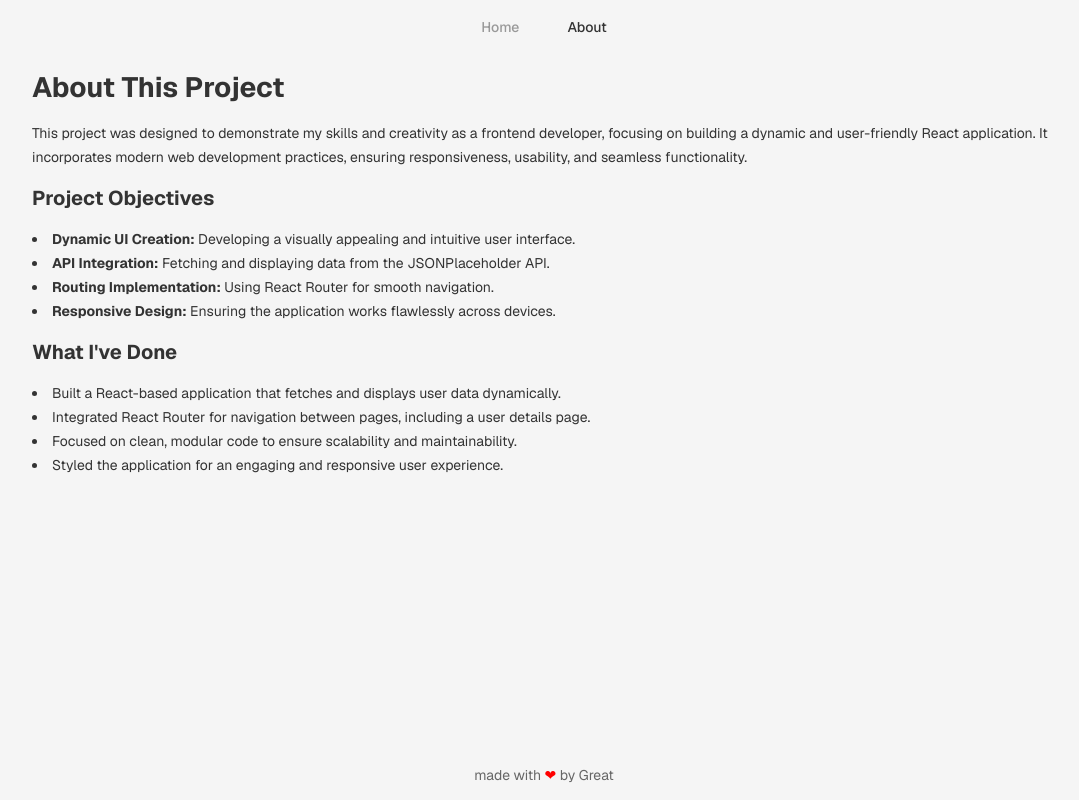
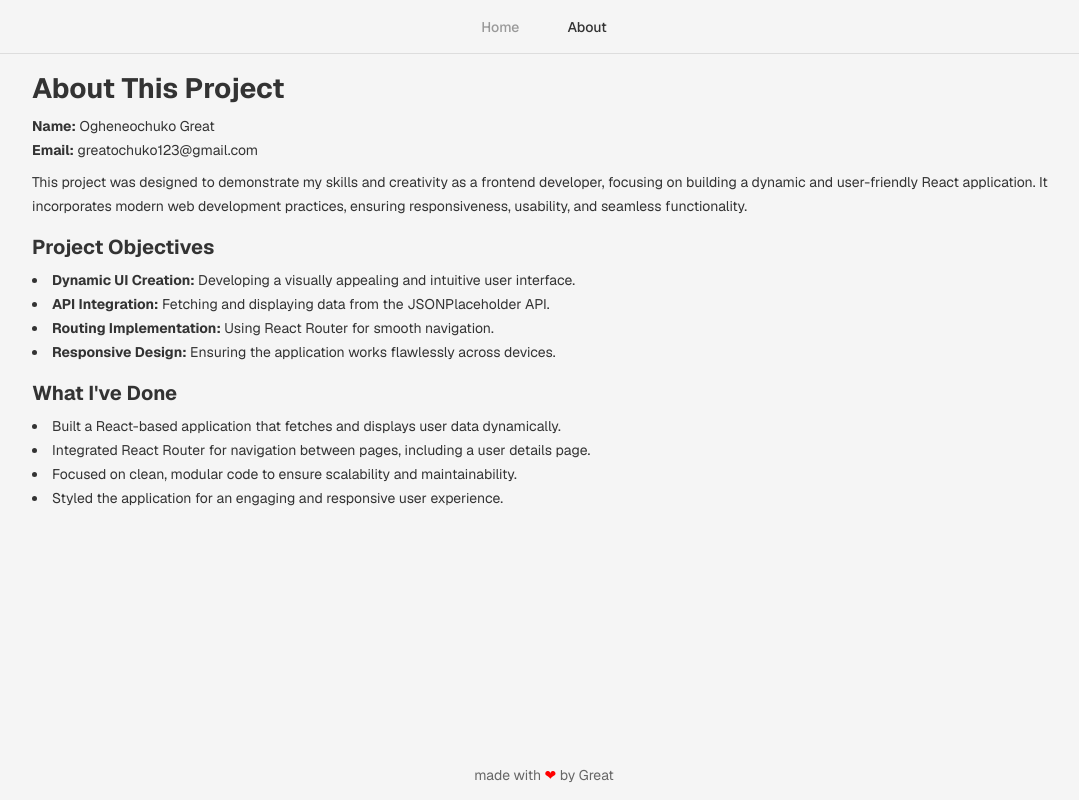
Before and after one commit to greatochuko/nolimitbuzz-sample-project, a React (Vite) app: page /about in a window 1280 px wide. Shown: the whole page, without its empty margins (96-1175 px from the left). Built offline with nearby package versions, Linux system fonts and the light colour scheme.

Commit message:
Enhance AboutPage layout and styling; add project details and contact information

```diff
--- a/src/index.css
+++ b/src/index.css
@@ -32,6 +32,7 @@ main {
 
 .app-layout header {
   margin-bottom: 1rem;
+  border-bottom: 1px solid #ddd;
 }
 
 .app-layout header nav ul {
@@ -78,9 +79,3 @@ footer p {
 footer p span {
   color: red;
 }
-
-@media screen and (max-width: 640px) {
-  main {
-    width: 95%;
-  }
-}
--- a/src/pages/AboutPage.tsx
+++ b/src/pages/AboutPage.tsx
@@ -1,36 +1,53 @@
+import { Link } from "react-router-dom";
 import styles from "../styles/AboutPage.module.css";
 
 export default function AboutPage() {
   return (
     <div className={styles["about-container"]}>
+      <section>
         <h1>About This Project</h1>
+        <ul>
+          <li style={{ listStyleType: "none" }}>
+            <strong>Name:</strong> Ogheneochuko Great
+          </li>
+          <li style={{ listStyleType: "none" }}>
+            <strong>Email:</strong>{" "}
+            <Link to={"mailto:greatochuko123@gmail.com"}>
+              greatochuko123@gmail.com
+            </Link>
+          </li>
+        </ul>
         <p>
           This project was designed to demonstrate my skills and creativity as a
           frontend developer, focusing on building a dynamic and user-friendly
           React application. It incorporates modern web development practices,
           ensuring responsiveness, usability, and seamless functionality.
         </p>
+      </section>
 
+      <section>
         <h2>Project Objectives</h2>
         <ul>
           <li>
-          <strong>Dynamic UI Creation:</strong> Developing a visually appealing
-          and intuitive user interface.
+            <strong>Dynamic UI Creation:</strong> Developing a visually
+            appealing and intuitive user interface.
           </li>
           <li>
             <strong>API Integration:</strong> Fetching and displaying data from
             the JSONPlaceholder API.
           </li>
           <li>
-          <strong>Routing Implementation:</strong> Using React Router for smooth
-          navigation.
+            <strong>Routing Implementation:</strong> Using React Router for
+            smooth navigation.
           </li>
           <li>
             <strong>Responsive Design:</strong> Ensuring the application works
             flawlessly across devices.
           </li>
         </ul>
+      </section>
 
+      <section>
         <h2>What I&apos;ve Done</h2>
         <ul>
           <li>
@@ -38,17 +55,19 @@ export default function AboutPage() {
             dynamically.
           </li>
           <li>
-          Integrated React Router for navigation between pages, including a user
-          details page.
+            Integrated React Router for navigation between pages, including a
+            user details page.
           </li>
           <li>
             Focused on clean, modular code to ensure scalability and
             maintainability.
           </li>
           <li>
-          Styled the application for an engaging and responsive user experience.
+            Styled the application for an engaging and responsive user
+            experience.
           </li>
         </ul>
+      </section>
     </div>
   );
 }
--- a/src/styles/AboutPage.module.css
+++ b/src/styles/AboutPage.module.css
@@ -2,6 +2,12 @@
   display: flex;
   flex-direction: column;
   gap: 1rem;
+}
+
+.about-container section {
+  display: flex;
+  flex-direction: column;
+  gap: 0.5rem;
 }
 
 .about-container h1 {
```
Lines whose indentation alone changed are shown as unchanged.
